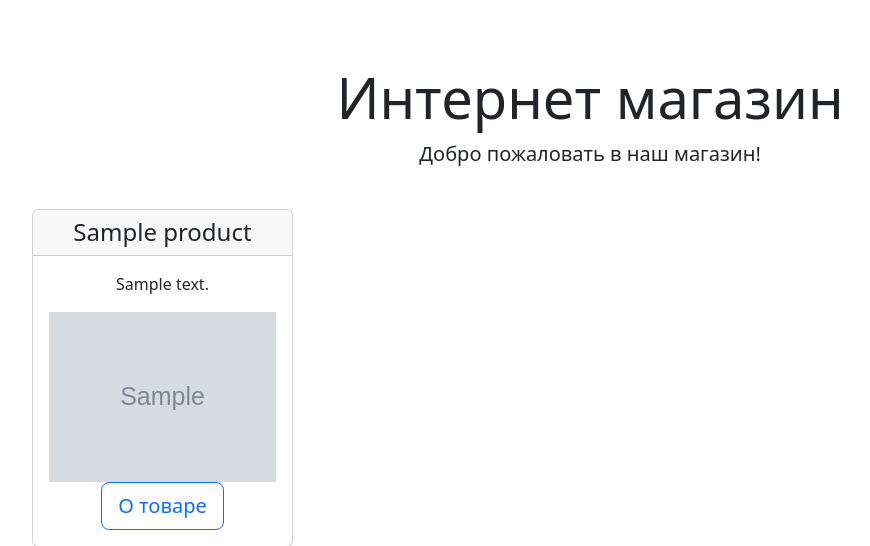
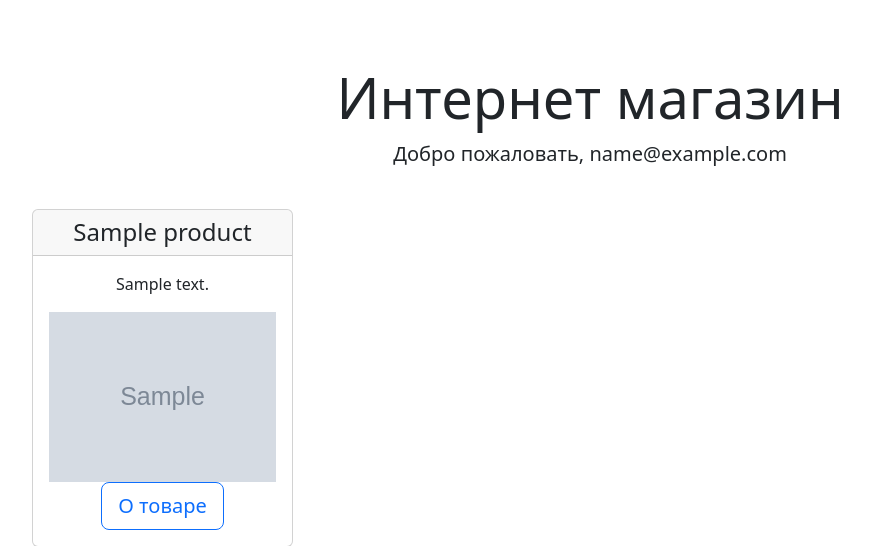
Before and after one commit to semyon-shtelman/djangoProject, a Django app: page / in a window 1280 px wide. Shown: the part 75-621 px from the top of the page, without its empty margins (50-920 px from the left). Run offline with Django 5.2, Linux system fonts and the light colour scheme; a user stored in the database is signed in; tables that the repository leaves empty hold one stand-in row (values such as "Sample post"); grey boxes marked "Sample" are stand-in pictures; parts of the project's set-up code (start-up, migrations or seed data) failed here and were passed over; some libraries are stand-ins or nearby versions.

Commit message:
add greeting for the user

```diff
--- a/catalog/templates/catalog/product_list.html
+++ b/catalog/templates/catalog/product_list.html
@@ -4,7 +4,11 @@
 {% block content %}
 <div class="pricing-header px-3 py-3 pt-md-5 pb-md-4 mx-auto text-center">
     <h1 class="display-4">Интернет магазин</h1>
+    {% if user.is_authenticated %}
+    <p class="lead">Добро пожаловать, {{ user.email }}</p>
+    {% else %}
     <p class="lead">Добро пожаловать в наш магазин!</p>
+    {% endif %}
 </div>
 
 <div class="container">
```
